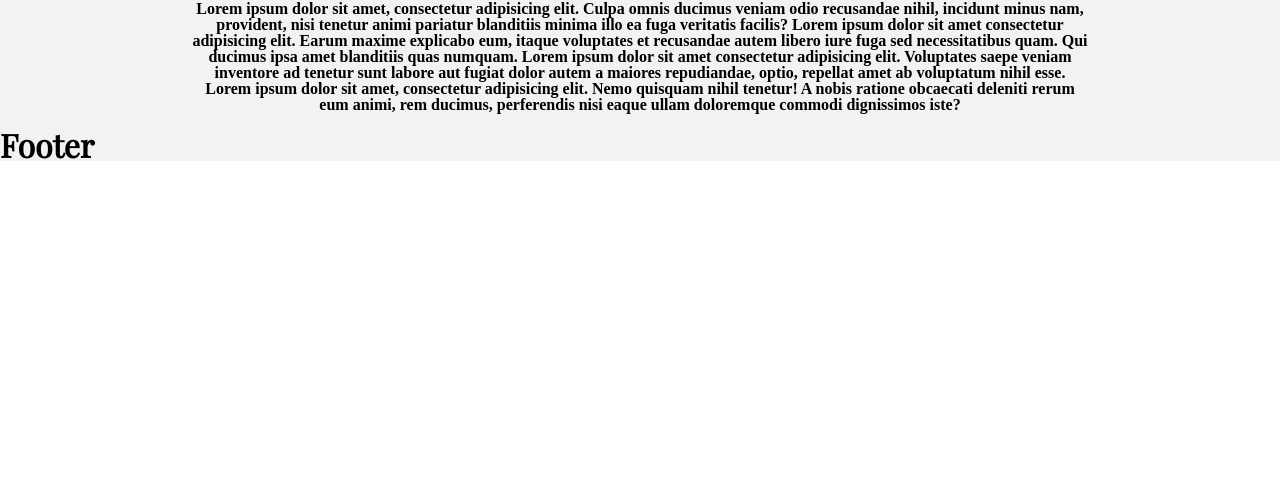
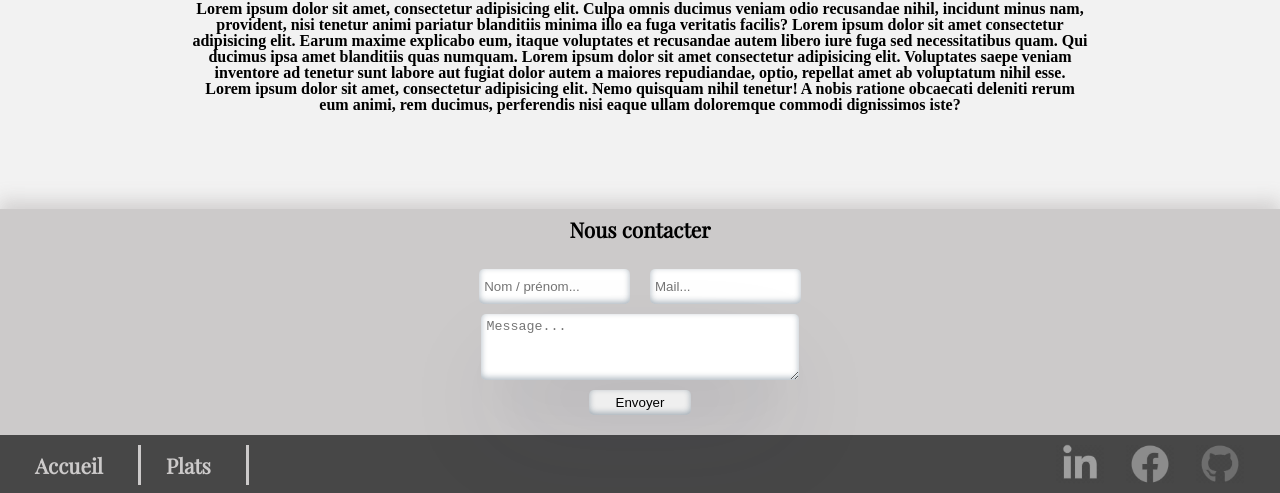
Before and after one commit to Hacene010/Trankilos, a React (Create React App) app: page / in a window 1280 px wide. Shown: the part 939-1432 px from the top of the page. Before the commit the page ends 1105 px from the top, so only its background shows below. Built offline with nearby package versions, Linux system fonts and the light colour scheme.

Commit message:
Created a footer component with its style file

```diff
--- a/src/components/Footer/Footer.jsx
+++ b/src/components/Footer/Footer.jsx
@@ -3,9 +3,63 @@ import SFooter from './Style';
 export default function Footer() {
   return (
     <SFooter>
-      <div>
-        <h1>Footer</h1>
+      <div className="container">
+        <section className="contactForm">
+          <h3>Nous contacter</h3>
+          <form>
+            <div className="contactIinfos">
+              <input
+                type="text"
+                name="userName"
+                id="userName"
+                placeholder="Nom / prénom..."
+              />
+
+              <input
+                type="email"
+                name="email"
+                id="email"
+                placeholder="Mail..."
+              />
+            </div>
+
+            <textarea
+              type="text"
+              name="message"
+              id="message"
+              placeholder="Message..."
+            />
+
+            <input type="button" value="Envoyer" className="sendBtn" />
+          </form>
+        </section>
       </div>
+
+      <section className="navigation">
+        <div className="navbar">
+          <div className="home">
+            <a href="#home">
+              <h3>Accueil</h3>
+            </a>
+          </div>
+          <div className="dishes">
+            <a href="dishes">
+              <h3>Plats</h3>
+            </a>
+          </div>
+        </div>
+        <div className="infos">
+          <a href="https://www.linkedin.com/in/hacenehamroune/">
+            <img src="/assets/img/icons/linkedIn.png" alt="linkedIn" />
+          </a>
+          <a href="https://fr-fr.facebook.com/marmiton/">
+            <img src="/assets/img/icons/fb.png" alt="facebook" />
+          </a>
+          <a href="https://github.com/Hacene010">
+            <img src="/assets/img/icons/github.png" alt="github" />
+          </a>
+        </div>
+      </section>
     </SFooter>
   );
 }
--- a/src/components/Footer/Style.jsx
+++ b/src/components/Footer/Style.jsx
@@ -1,4 +1,129 @@
 import styled from 'styled-components';
 
-const SFooter = styled.div``;
+const SFooter = styled.div`
+  margin-top: 10vh;
+  background-color: #cccaca;
+  box-shadow: 0px -8px 16px 1px #cccacac8;
+
+  .container {
+    display: flex;
+    justify-content: space-around;
+  }
+
+  h3 {
+    margin: 10px;
+    text-align: center;
+  }
+
+  form {
+    padding: 10px;
+    display: flex;
+    flex-direction: column;
+    align-items: center;
+
+    .contactInfos {
+      display: flex;
+    }
+
+    input {
+      padding: 5px;
+      width: 11vw;
+      margin: 10px;
+      height: 25px;
+      border-radius: 5px;
+      border: none;
+      box-shadow: rgba(50, 50, 93, 0.25) 0px 50px 100px -20px,
+        rgba(0, 0, 0, 0.3) 0px 30px 60px -30px,
+        rgba(10, 37, 64, 0.35) 0px -2px 6px 0px inset;
+    }
+
+    textarea {
+      border-radius: 5px;
+      border: none;
+      height: 7vh;
+      width: 24vw;
+      padding: 5px;
+      box-shadow: rgba(50, 50, 93, 0.25) 0px 50px 100px -20px,
+        rgba(0, 0, 0, 0.3) 0px 30px 60px -30px,
+        rgba(10, 37, 64, 0.35) 0px -2px 6px 0px inset;
+    }
+
+    .sendBtn {
+      cursor: pointer;
+      width: 8vw;
+    }
+  }
+
+  .infos {
+    display: flex;
+    align-self: center;
+    margin: 15px;
+
+    img {
+      height: 5vh;
+      margin: 10px;
+      filter: grayscale(100%);
+      -webkit-filter: grayscale(100%);
+    }
+  }
+
+  .navigation {
+    height: 5vh;
+    background-color: #474747;
+    display: flex;
+    justify-content: space-between;
+    align-items: center;
+    padding: 10px;
+
+    .navbar {
+      display: flex;
+      justify-content: space-around;
+      height: inherit;
+    }
+
+    .home,
+    .dishes {
+      border-right: 3px #cccaca solid;
+      padding: 0 30px 0 20px;
+      height: inherit;
+      display: flex;
+      align-items: center;
+
+      h3 {
+        color: #cccaca;
+        margin: 5px;
+      }
+
+      a {
+        text-decoration: none;
+      }
+    }
+  }
+
+  @media (max-width: 400px) {
+    h3 {
+      font-size: 1.1rem;
+    }
+    .container {
+      width: 95vw;
+      margin: auto;
+
+      input,
+      textarea {
+        width: 85vw;
+      }
+
+      .sendBtn {
+        width: 50%;
+        align-self: center;
+      }
+    }
+
+    .navbar {
+      display: none;
+      flex-direction: column;
+      justify-content: flex-start;
+    }
+  }
+`;
 export default SFooter;
```
